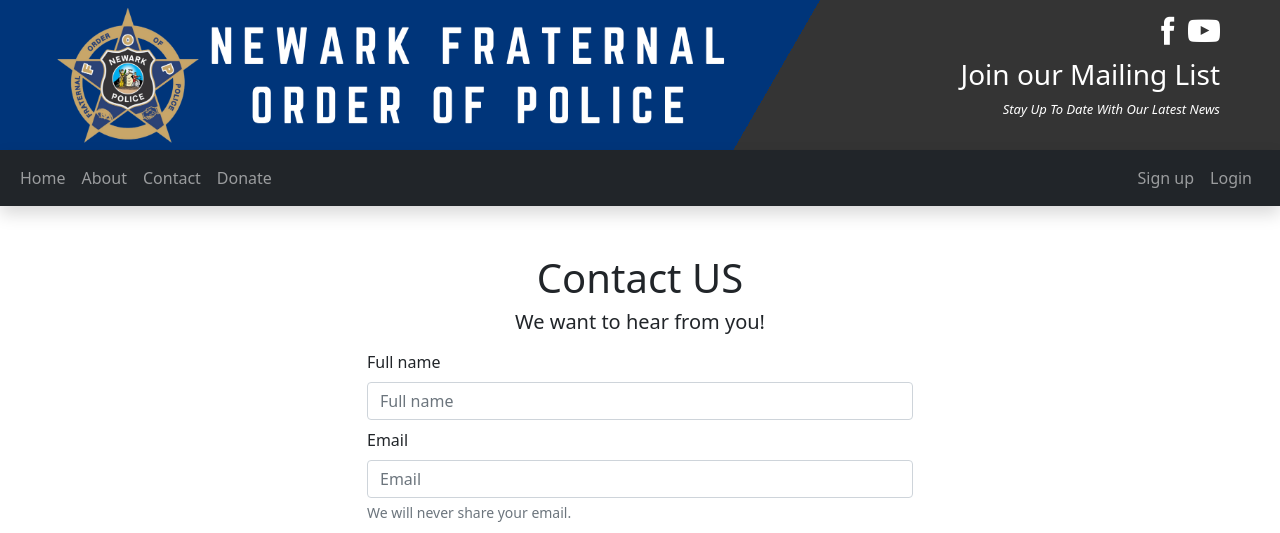
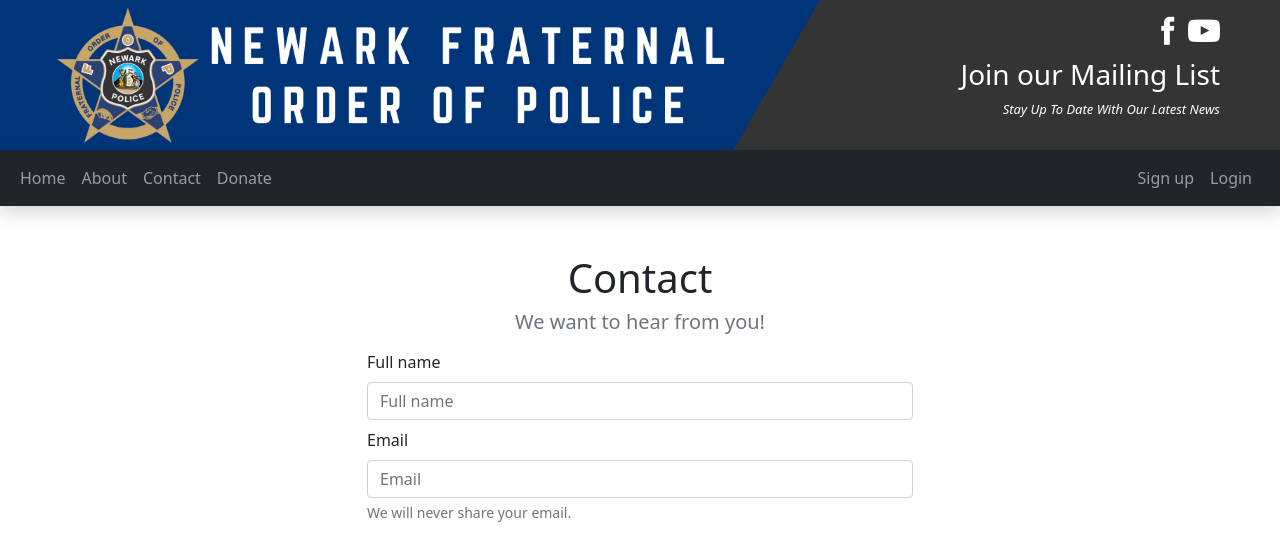
Before and after one commit to gajeraYash/NFOP-app, a Django app: page /contact in a window 1280 px wide. Shown: the top 533 px of the page. Run offline with Django 3.2, Linux system fonts and the light colour scheme; some libraries are stand-ins or nearby versions.

Commit message:
Contact H1 Tag Change

```diff
--- a/templates/app/contact.html
+++ b/templates/app/contact.html
@@ -15,8 +15,8 @@
 <section id="contact" class="full-background">
     <div data-aos="fade-up" class="container mt-5 mb-5">
         <div class="row text-center">
-            <h1>Contact US</h1>
-            <h5>We want to hear from you!</h5>
+            <h1>Contact</h1>
+            <h5 class="text-muted">We want to hear from you!</h5>
         </div>
         {% if messages %}
         <ul class="messages">
```
